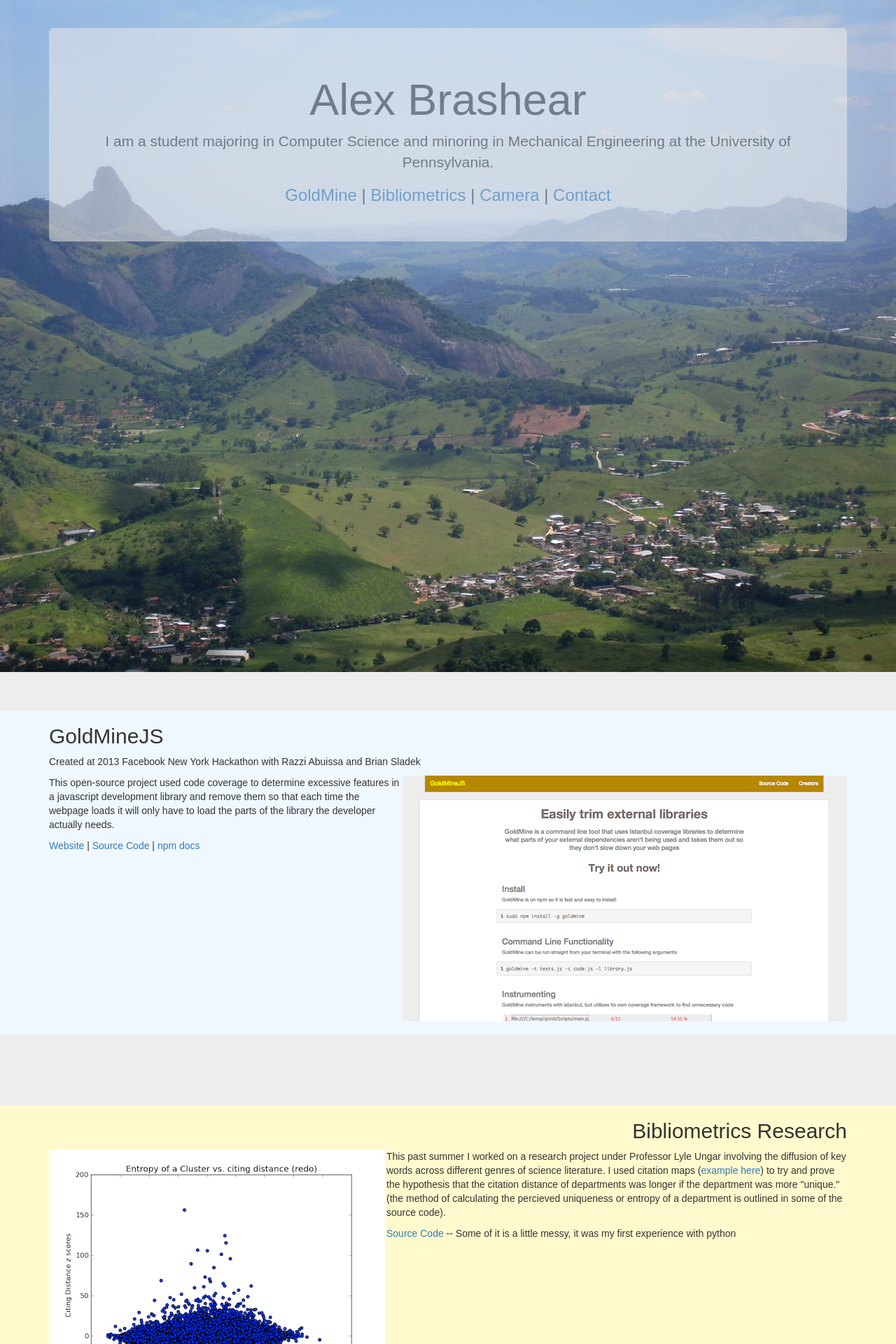
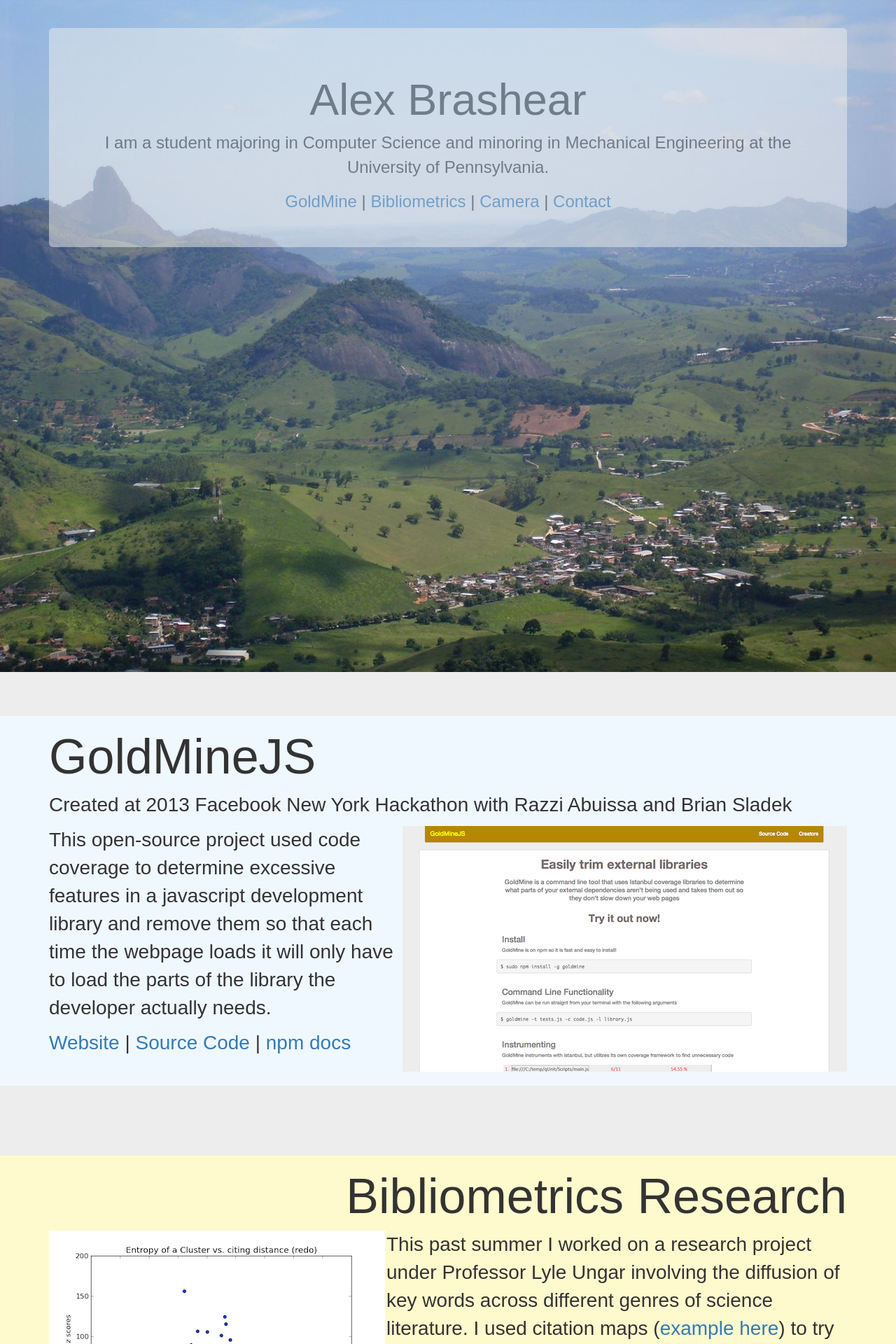
Before and after one commit to alexbrashear/alex_brashear, a Django app: template alex_brashear/templates/index.html in a window 1280 px wide. Shown: the top 1920 px of the page at 70% size. Run offline with Django 3.2, Linux system fonts and the light colour scheme; the template is opened without the code that fills it, so the values that code supplies are empty; some libraries are stand-ins or nearby versions.

Commit message:
updated sections

```diff
--- a/alex_brashear/static/css/main.css
+++ b/alex_brashear/static/css/main.css
@@ -39,3 +39,13 @@ body {
 	border-radius:15px;
 	border-width: thick;
 }
+h2 {
+	font-size: 500%;
+	font-weight: lighter;
+}
+#title {
+	font-size: 100%;
+}
+p {
+	font-size: 200%;
+}
```
